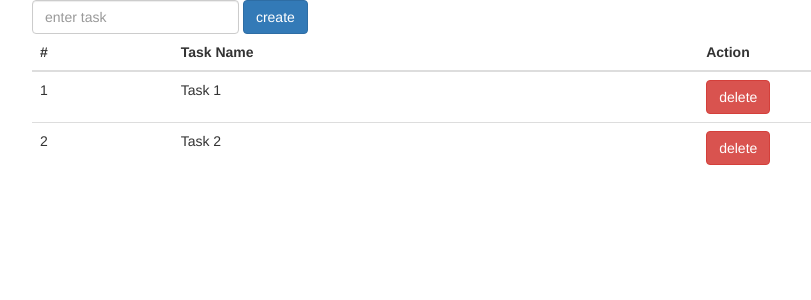
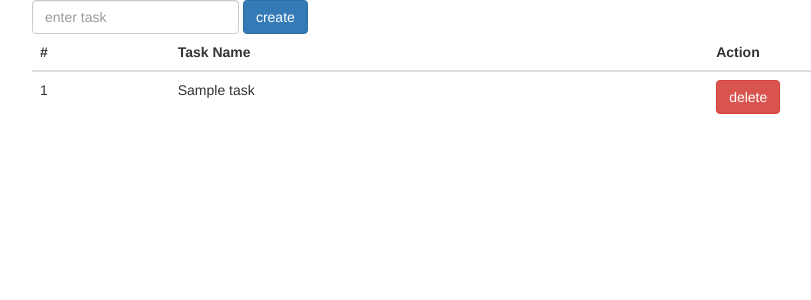
Before and after one commit to codecinn27/todolist_php, a PHP site: page / in a window 1280 px wide. Shown: the top 300 px of the page, without its empty margins (38-849 px from the left). Run offline with PHP 8.4, Linux system fonts and the light colour scheme; tables that the repository leaves empty or names only in its code hold one stand-in row (values such as "Sample post").

Commit message:
updating

```diff
--- a/index.php
+++ b/index.php
@@ -1,11 +1,6 @@
 <?php
     require "conn.php";
-
-    if(isset($_POST['mytask'])){
-        $task = $_POST['mytask'];
-        $insert = $conn->prepare("INSERT INTO tasks (name) VALUES (:name)");
-        $insert->execute(['name' => $task]);
-    }
+    $data = $conn->query("SELECT * FROM tasks");
 ?>
 
 <!DOCTYPE html>
@@ -20,12 +15,12 @@
 </head>
 <body>
     <div class="container">
-		<form method="POST" action="index.php" class="form-inline">
+		<form method="POST" action="insert.php" class="form-inline">
 		  <div class="form-group mx-sm-3 mb-2">
 		    <label for="inputPassword2" class="sr-only">create</label>
 		    <input name="mytask" type="text" class="form-control" id="inputPassword2" placeholder="enter task">
 		  </div>
-            <button type="submit" class="btn btn-primary mb-2">create</button>
+            <button name="submit" type="submit" class="btn btn-primary mb-2">create</button>
 		</form>
         <table class="table">
 		  <thead>
@@ -36,15 +31,13 @@
 		    </tr>
 		  </thead>
           <tbody>
+            <?php while($rows = $data->fetch(PDO::FETCH_ASSOC)){ ?>
+
             <tr>
-              <td>1</td>
-              <td>Task 1</td>
+              <td><?php echo $rows['id']; ?></td>
+              <td><?php echo $rows['name']; ?></td>
               <td><a href="#" class="btn btn-danger">delete</a></td>
             </tr>
-            <tr>
-              <td>2</td>
-              <td>Task 2</td>
-              <td><a href="#" class="btn btn-danger">delete</a></td>
-            </tr>
+            <?php } ?>
 </body>
 </html>
```
Also changed, not shown: insert.php (added, +12 -0 lines), 1 other file.
